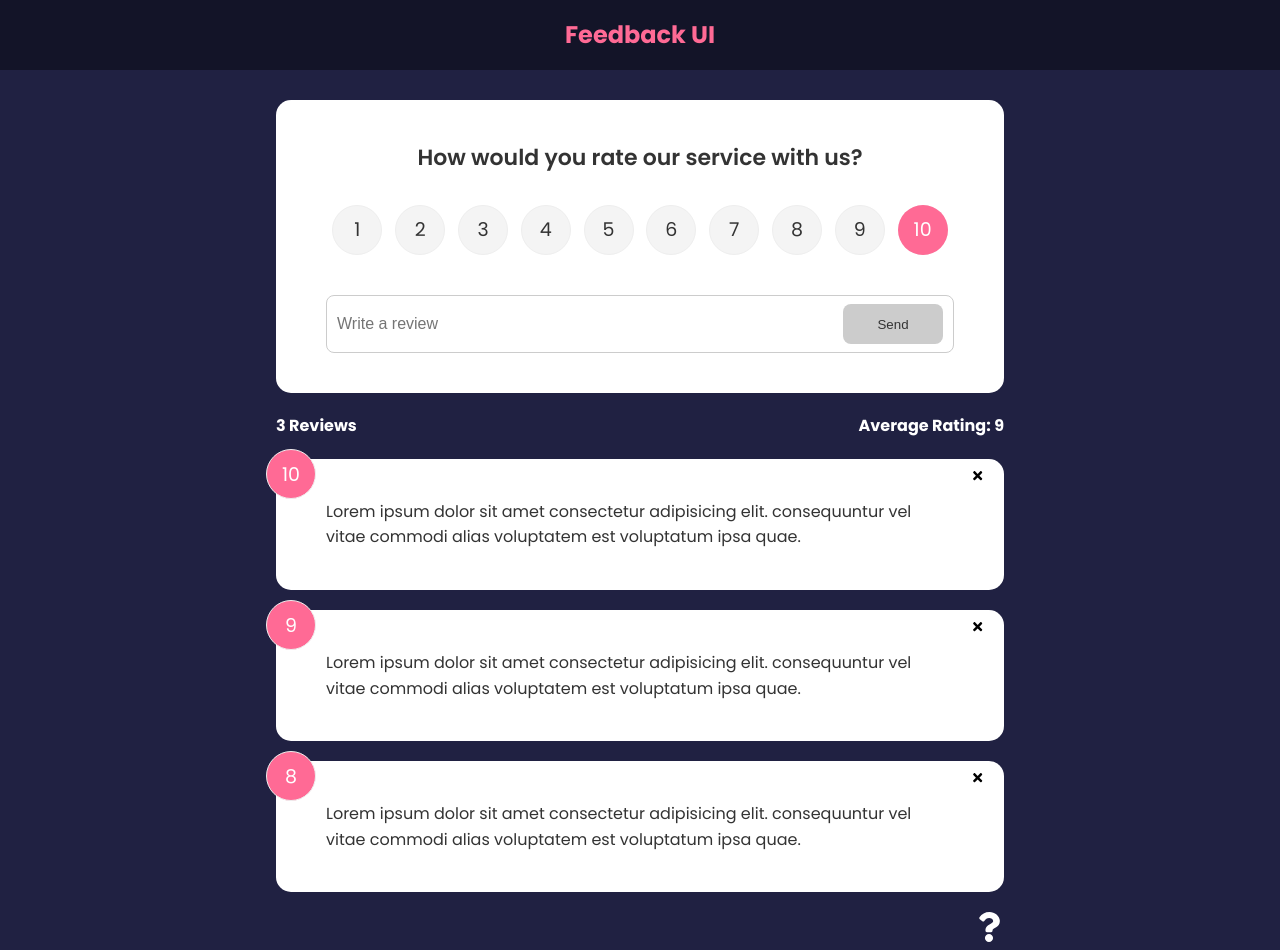
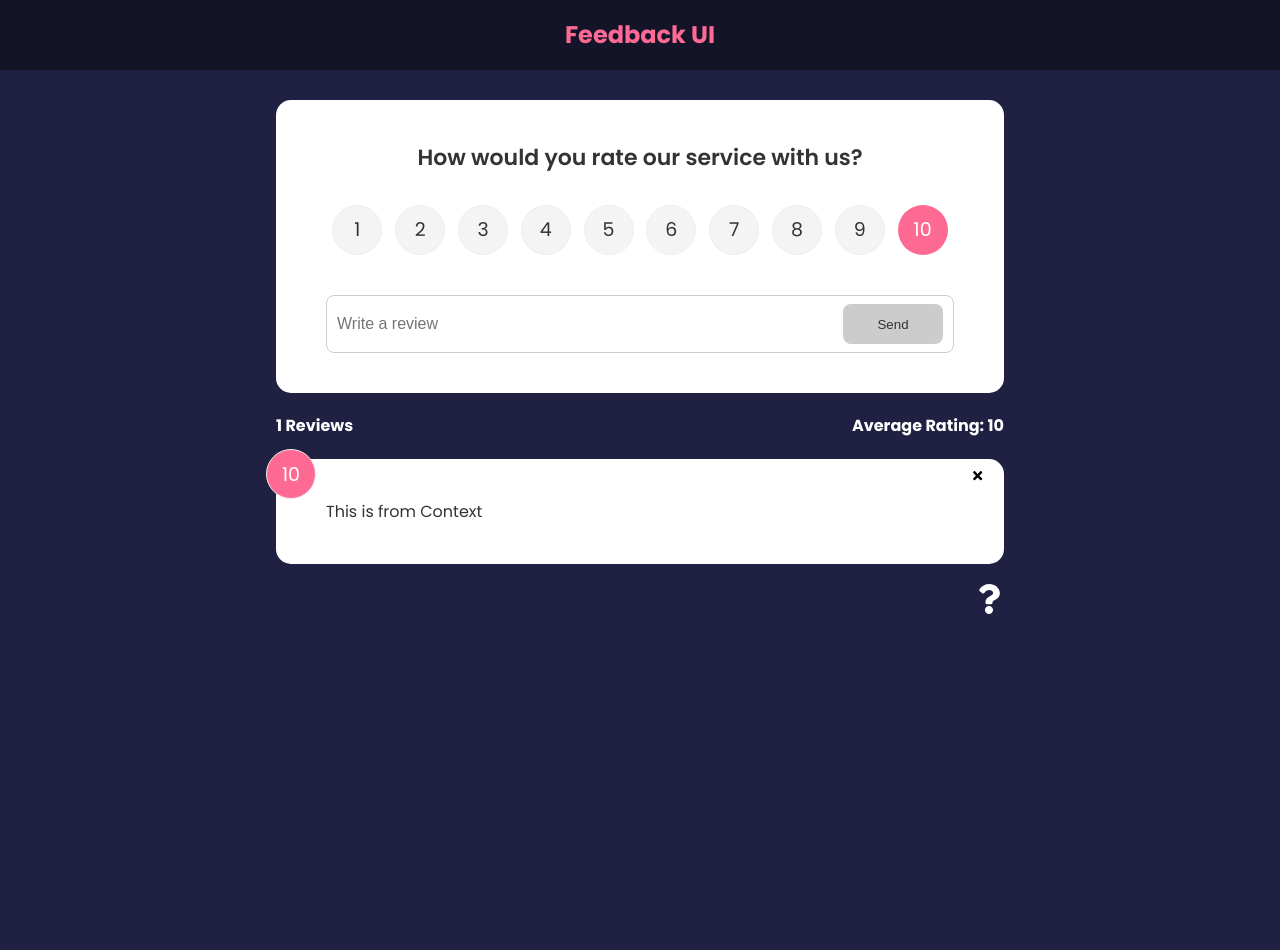
Before and after one commit to suelazeqo/Feedback-APP, a React (Create React App) app: page / in a window 1280 px wide. After the commit the page ends 800 px from the top, so only its background shows below. Built offline with nearby package versions, Linux system fonts and the light colour scheme.

Commit message:
Creating a global state with Context

```diff
--- a/src/App.js
+++ b/src/App.js
@@ -8,6 +8,7 @@
 import FeedbackForm from "./component/FeedbackForm";
 import AboutPage from "./pages/AboutPage";
 import AboutIconLink from "./component/AboutIconLink";
+import {FeedbackProvider} from "./context/FeedbackContext";
 
 function App() {
     const [feedback, setFeedback] = useState(FeedbackData)
@@ -23,6 +24,7 @@
     }
 
     return (
+        <FeedbackProvider>
         <Router>
             <Header/>
             <div className='container'>
@@ -31,8 +33,7 @@
                         <>
                             <FeedbackForm handleAdd={addFeedback}/>
                             <FeedbackStats feedback={feedback}/>
-                            <FeedbackList feedback={feedback}
-                                          handleDelete={deleteFeedback}
+                            <FeedbackList handleDelete={deleteFeedback}
                             />
                         </>
                     }>
@@ -43,6 +44,7 @@
                 <AboutIconLink/>
             </div>
         </Router>
+        </FeedbackProvider>
     )
 }
 
--- a/src/component/FeedbackList.jsx
+++ b/src/component/FeedbackList.jsx
@@ -1,8 +1,11 @@
-import { motion, AnimatePresence } from "framer-motion";
+import {motion, AnimatePresence} from "framer-motion";
+import {useContext} from "react";
 import FeedbackItem from "./FeedbackItem";
-import PropTypes from "prop-types";
+import FeedbackContext from "../context/FeedbackContext";
 
-function FeedbackList({ feedback, handleDelete }) {
+function FeedbackList({handleDelete}) {
+    const {feedback} = useContext(FeedbackContext);
+
     if (!feedback || feedback.length === 0) {
         return <p>No Feedback Yet</p>;
     }
@@ -12,13 +15,13 @@
             <AnimatePresence>
                 {feedback.map((item) => (
                     <motion.div
-                        key={item.id} // Keep key only on motion.div
-                        initial={{ opacity: 0, y: -10 }}
-                        animate={{ opacity: 1, y: 0 }}
-                        exit={{ opacity: 0, y: -10 }}
-                        transition={{ duration: 0.3 }}
+                        key={item.id}
+                        initial={{opacity: 0, y: -10}}
+                        animate={{opacity: 1, y: 0}}
+                        exit={{opacity: 0, y: -10}}
+                        transition={{duration: 0.3}}
                     >
-                        <FeedbackItem item={item} handleDelete={handleDelete} />
+                        <FeedbackItem item={item} handleDelete={handleDelete}/>
                     </motion.div>
                 ))}
             </AnimatePresence>
@@ -26,15 +29,4 @@
     );
 }
 
-FeedbackList.propTypes = {
-    feedback: PropTypes.arrayOf(
-        PropTypes.shape({
-            id: PropTypes.number.isRequired,
-            text: PropTypes.string.isRequired,
-            rating: PropTypes.number.isRequired,
-        })
-    ).isRequired, // Make sure this is required
-    handleDelete: PropTypes.func.isRequired, // Ensure this prop is also required
-};
-
 export default FeedbackList;
--- a/src/component/FeedbackStats.jsx
+++ b/src/component/FeedbackStats.jsx
@@ -1,6 +1,7 @@
-import PropTypes from "prop-types";
-
-function FeedbackStats({feedback}) {
+import {useContext} from "react";
+import FeedbackContext from "../context/FeedbackContext";
+function FeedbackStats() {
+    const {feedback} = useContext(FeedbackContext);
 
     let average =
         feedback.reduce((acc, cur)=>{
@@ -15,8 +16,4 @@
         </div>
     )
 }
-
-FeedbackStats.propTypes = {
-    feedback: PropTypes.array.isRequired
-}
 export default FeedbackStats;
--- /dev/null
+++ b/src/context/FeedbackContext.js
@@ -0,0 +1,20 @@
+import {createContext, useState} from "react";
+
+const FeedbackContext = createContext()
+
+export const FeedbackProvider = ({children})=>{
+const [feedback,setFeedback] = useState([
+    {
+        id:1,
+        text:'This is from Context',
+        rating:10
+    }
+
+])
+    return<FeedbackContext.Provider value={{
+        feedback
+    }}>
+        {children}
+    </FeedbackContext.Provider>
+}
+export default FeedbackContext;
```
